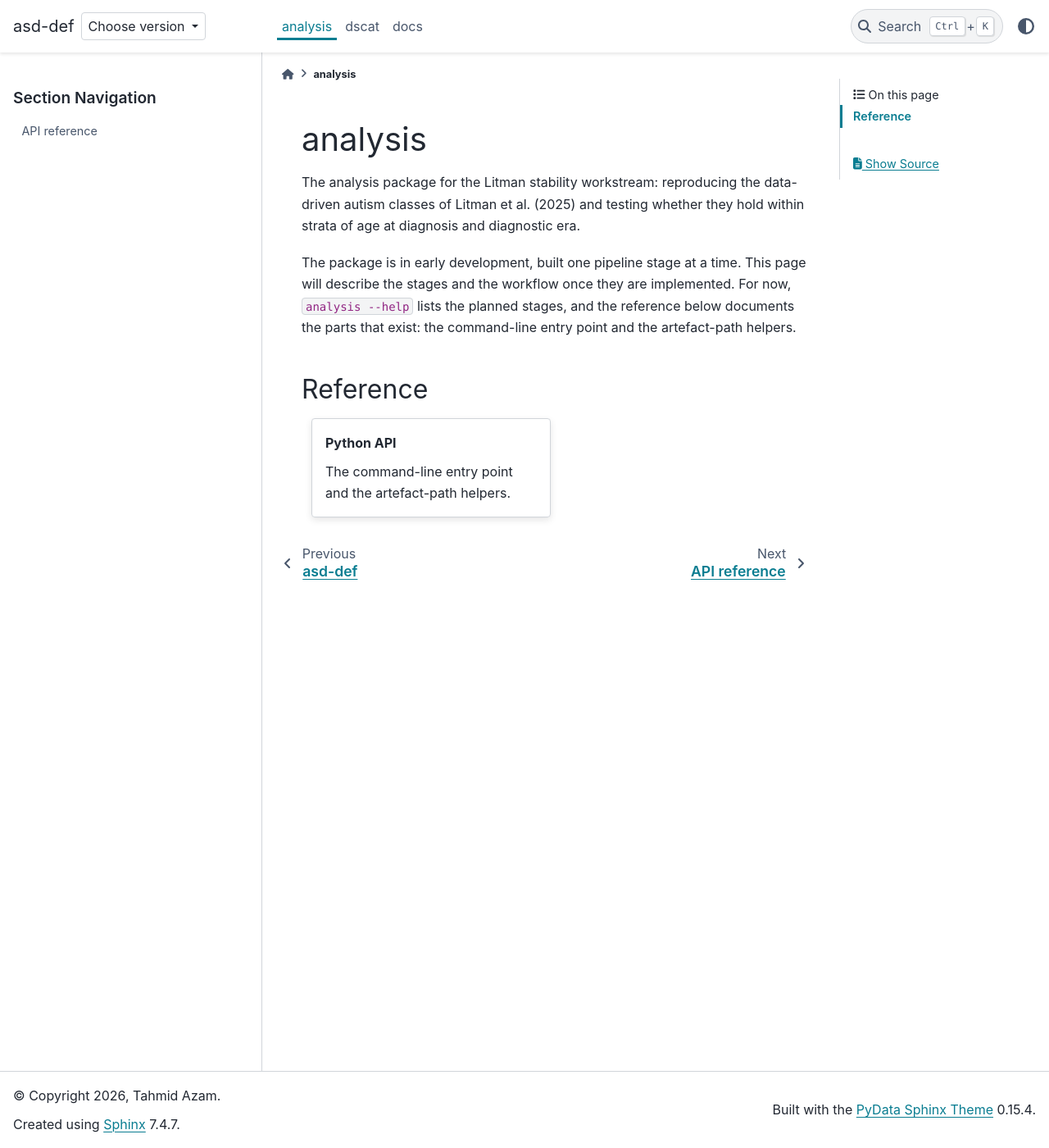
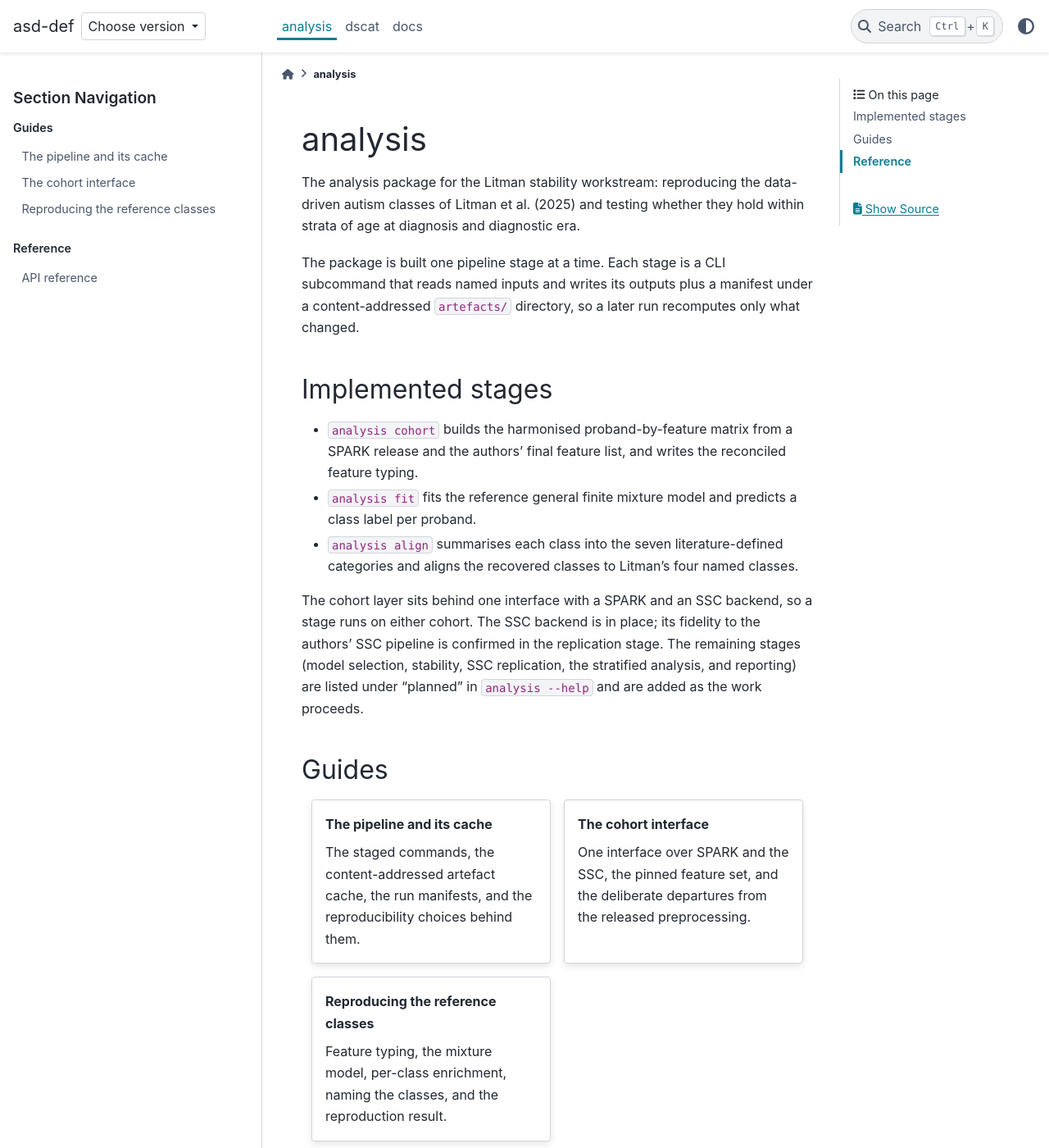
Before and after one commit to tahmidazam/asd-def, a Sphinx documentation site: the page built from docs/source/packages/analysis/index.md, in a window 1280 px wide and 1400 px high. Shown: the whole window at 82% size. Built offline with Sphinx 7.4.7 and the PyData theme 0.15.4, drawn with Linux system fonts in a browser that asks for light colours; some of the changed text lies outside the part shown.

Commit message:
docs(analysis): document the pipeline, cohort interface and reproduction
Add three guides under the analysis package (the pipeline and its cache, the
cohort interface, and reproducing the reference classes), expand the API
reference to the new modules, and refresh the landing page. Add pandas and numpy
intersphinx mappings so the docstring types resolve under the strict build.

```diff
--- a/docs/source/conf.py
+++ b/docs/source/conf.py
@@ -121,7 +121,16 @@ nitpicky = True
 intersphinx_mapping = {
     "python": ("https://docs.python.org/3", None),
     "sqlalchemy": ("https://docs.sqlalchemy.org/en/20/", None),
+    "pandas": ("https://pandas.pydata.org/docs/", None),
+    "numpy": ("https://numpy.org/doc/stable/", None),
 }
+
+# Types from dependencies without an intersphinx inventory: linking them is not possible,
+# so they render as plain text rather than failing the strict build.
+nitpick_ignore = [
+    ("py:class", "tqdm.tqdm"),
+    ("py:class", "StepMix"),
+]
 
 # -- MyST (Markdown) ---------------------------------------------------------
 # https://myst-parser.readthedocs.io/en/latest/syntax/optional.html
--- a/docs/source/packages/analysis/index.md
+++ b/docs/source/packages/analysis/index.md
@@ -4,10 +4,55 @@ The analysis package for the Litman stability workstream: reproducing the data-d
 classes of Litman et al. (2025) and testing whether they hold within strata of age at
 diagnosis and diagnostic era.
 
-The package is in early development, built one pipeline stage at a time. This page will
-describe the stages and the workflow once they are implemented. For now, `analysis --help`
-lists the planned stages, and the reference below documents the parts that exist: the
-command-line entry point and the artefact-path helpers.
+The package is built one pipeline stage at a time. Each stage is a CLI subcommand that reads
+named inputs and writes its outputs plus a manifest under a content-addressed `artefacts/`
+directory, so a later run recomputes only what changed.
+
+## Implemented stages
+
+- `analysis cohort` builds the harmonised proband-by-feature matrix from a SPARK release and
+  the authors' final feature list, and writes the reconciled feature typing.
+- `analysis fit` fits the reference general finite mixture model and predicts a class label
+  per proband.
+- `analysis align` summarises each class into the seven literature-defined categories and
+  aligns the recovered classes to Litman's four named classes.
+
+The cohort layer sits behind one interface with a SPARK and an SSC backend, so a stage runs
+on either cohort. The SSC backend is in place; its fidelity to the authors' SSC pipeline is
+confirmed in the replication stage. The remaining stages (model selection, stability, SSC
+replication, the stratified analysis, and reporting) are listed under "planned" in
+`analysis --help` and are added as the work proceeds.
+
+## Guides
+
+::::{grid} 1 1 2 2
+:gutter: 3
+
+:::{grid-item-card} The pipeline and its cache
+:link: guides/pipeline-and-caching
+:link-type: doc
+
+The staged commands, the content-addressed artefact cache, the run manifests, and the
+reproducibility choices behind them.
+:::
+
+:::{grid-item-card} The cohort interface
+:link: guides/the-cohort-interface
+:link-type: doc
+
+One interface over SPARK and the SSC, the pinned feature set, and the deliberate departures
+from the released preprocessing.
+:::
+
+:::{grid-item-card} Reproducing the reference classes
+:link: guides/reproducing-the-reference-classes
+:link-type: doc
+
+Feature typing, the mixture model, per-class enrichment, naming the classes, and the
+reproduction result.
+:::
+
+::::
 
 ## Reference
 
@@ -18,13 +63,24 @@ command-line entry point and the artefact-path helpers.
 :link: reference
 :link-type: doc
 
-The command-line entry point and the artefact-path helpers.
+The command-line interface, the run and caching infrastructure, the cohort abstraction,
+feature typing, the model wrapper, and the enrichment and alignment.
 :::
 
 ::::
 
 :::{toctree}
 :hidden:
+:caption: Guides
+
+guides/pipeline-and-caching
+guides/the-cohort-interface
+guides/reproducing-the-reference-classes
+:::
+
+:::{toctree}
+:hidden:
+:caption: Reference
 
 reference
 :::
```
Also changed, not shown: docs/source/packages/analysis/guides/pipeline-and-caching.md (added, +105 -0 lines), docs/source/packages/analysis/guides/reproducing-the-reference-classes.md (added, +97 -0 lines), docs/source/packages/analysis/guides/the-cohort-interface.md (added, +67 -0 lines), docs/source/packages/analysis/reference.rst (+55 -3 lines).
